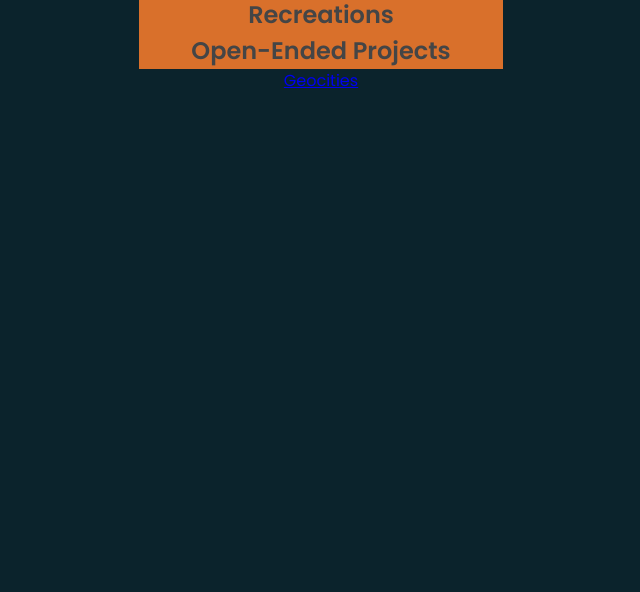
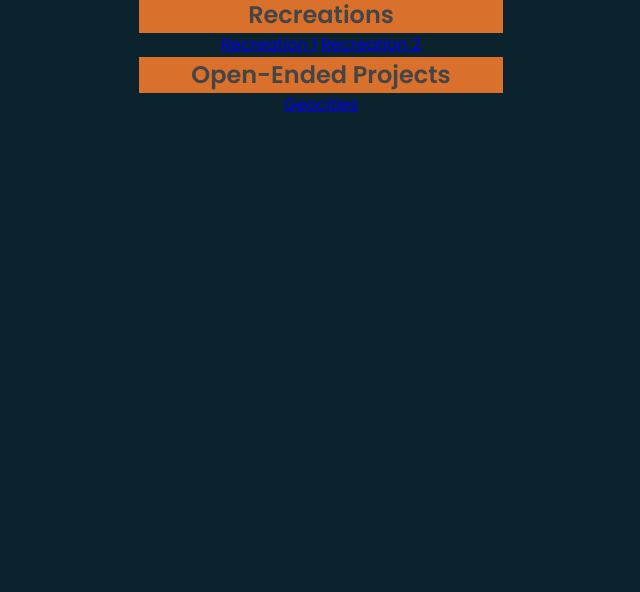
Before and after one commit to namenkh/webdev1, a plain HTML site: page index.html in a window 1280 px wide. Shown: the part 208-800 px from the top of the page, without its empty margins (319-959 px from the left). Drawn offline with Linux system fonts and the light colour scheme.

Commit message:
Update index.html

```diff
--- a/index.html
+++ b/index.html
@@ -14,8 +14,8 @@
 <p>Welcome to my Web Development 1 Portfolio. Take some time to check out mt projects from class! </p>
 <h2>Recreations</h2>
 <nav>
-<a href=""></a>
-<a href=""></a>
+<a href="/projects/recreation1">Recreation 1</a>
+<a href="/projects/recreation2">Recreation 2</a>
 <a href=""></a>
 <a href=""></a>
 </nav>
```
